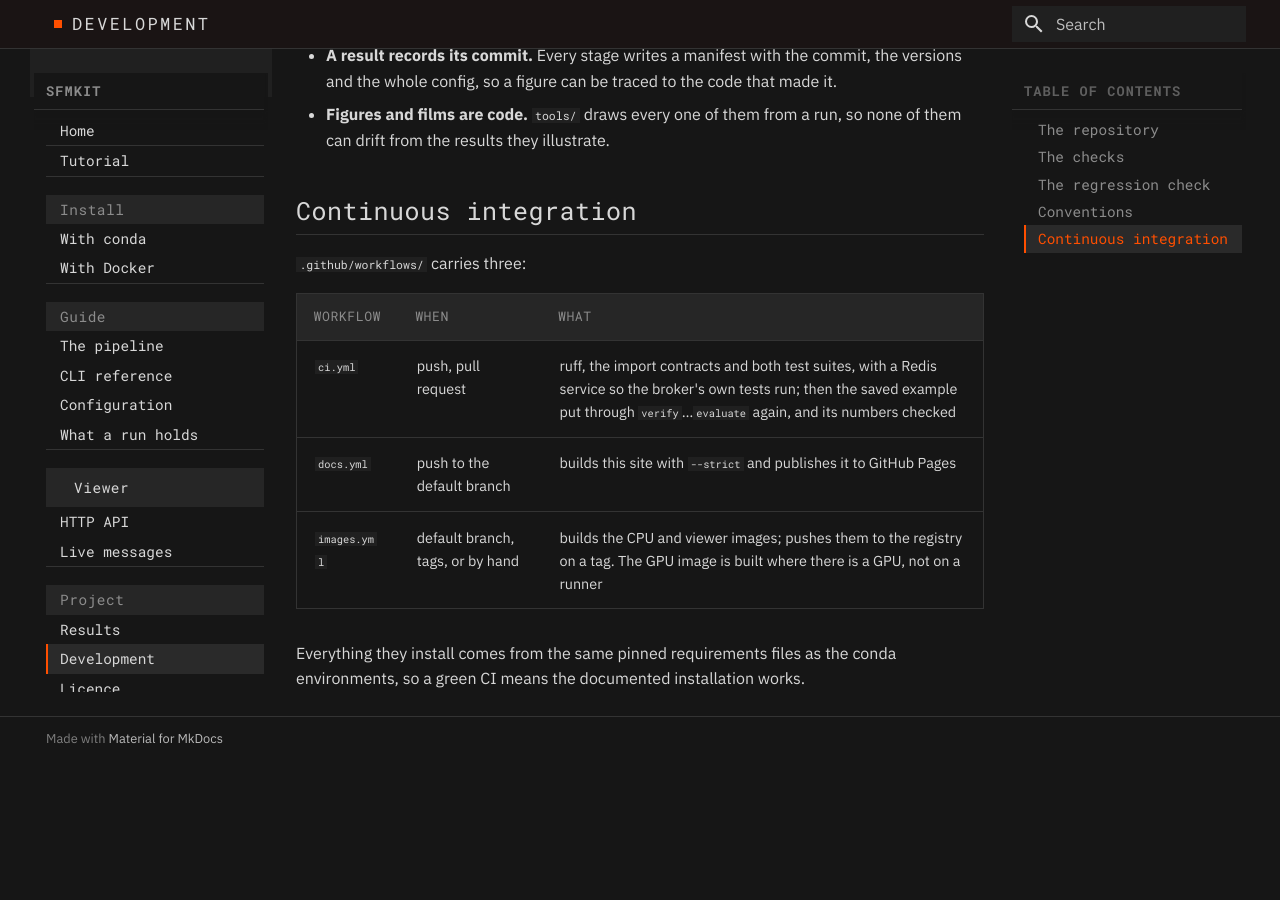
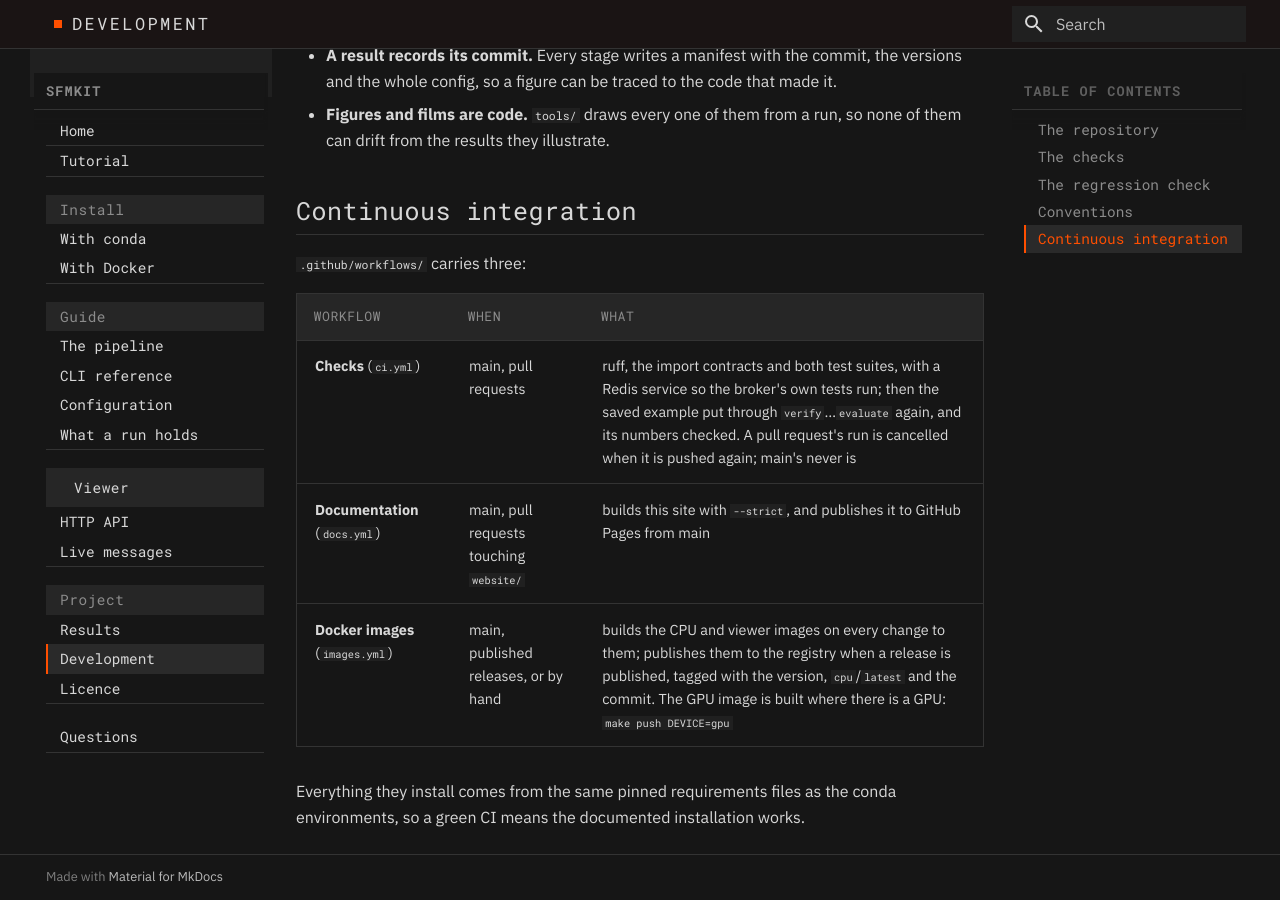
Before and after one commit to dpadillaor/sfmkit, an MkDocs documentation site: the page built from website/docs/project/development.md, in a window 1280 px wide and 900 px high, scrolled down 1723 px. Built offline with MkDocs 1.6.1 and Material for MkDocs 9.7.7, drawn with Linux system fonts in a browser that asks for light colours; before the commit the page ends 2484 px from its top, so only the background shows below that.

Commit message:
Name the workflows, and stop cancelling main halfway
The sidebar read CI, docs, images, in three different cases and none of them
saying much; COLMAP next door reads COLMAP (Ubuntu), COLMAP (Docker),
Enforce Breaking-Change Answers. They are now Checks, Documentation and
Docker images, and every job in them has a name too.

Concurrency cancelled a run in progress on any ref, so pushing twice to main
cut the first run short - it happened this morning. Like COLMAP, it now
cancels only on pull requests.

The images react to a published release rather than a bare tag: the release
is the act a person performs, with its notes, and the version tag it carries
is what the images take.

```diff
--- a/website/docs/project/development.md
+++ b/website/docs/project/development.md
@@ -83,9 +83,9 @@
 
 | Workflow | When | What |
 |---|---|---|
-| `ci.yml` | push, pull request | ruff, the import contracts and both test suites, with a Redis service so the broker's own tests run; then the saved example put through `verify`…`evaluate` again, and its numbers checked |
-| `docs.yml` | push to the default branch | builds this site with `--strict` and publishes it to GitHub Pages |
-| `images.yml` | default branch, tags, or by hand | builds the CPU and viewer images; pushes them to the registry on a tag. The GPU image is built where there is a GPU, not on a runner |
+| **Checks** (`ci.yml`) | main, pull requests | ruff, the import contracts and both test suites, with a Redis service so the broker's own tests run; then the saved example put through `verify`…`evaluate` again, and its numbers checked. A pull request's run is cancelled when it is pushed again; main's never is |
+| **Documentation** (`docs.yml`) | main, pull requests touching `website/` | builds this site with `--strict`, and publishes it to GitHub Pages from main |
+| **Docker images** (`images.yml`) | main, published releases, or by hand | builds the CPU and viewer images on every change to them; publishes them to the registry when a release is published, tagged with the version, `cpu`/`latest` and the commit. The GPU image is built where there is a GPU: `make push DEVICE=gpu` |
 
 Everything they install comes from the same pinned requirements files as the
 conda environments, so a green CI means the documented installation works.
```
Also changed, not shown: 3 other files.
